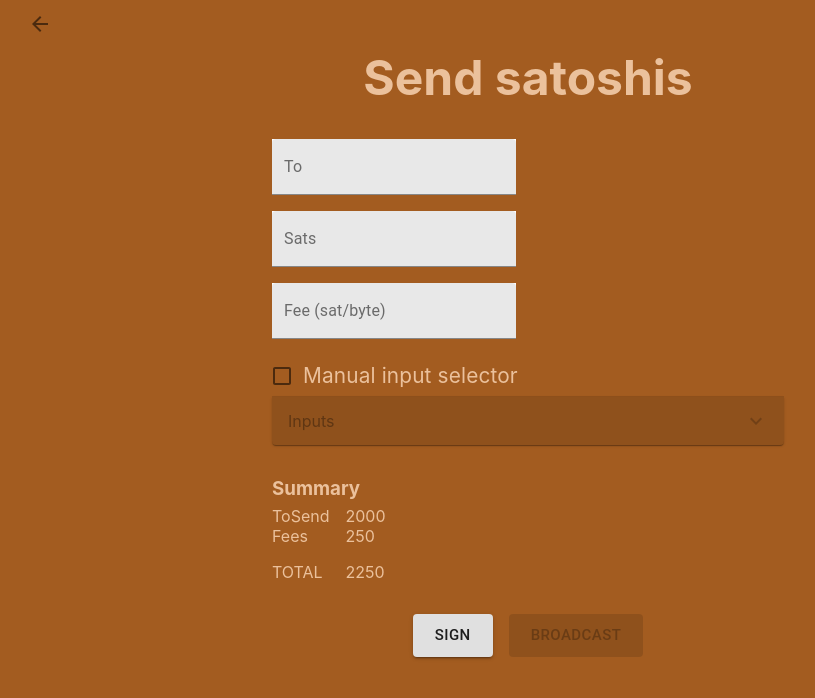
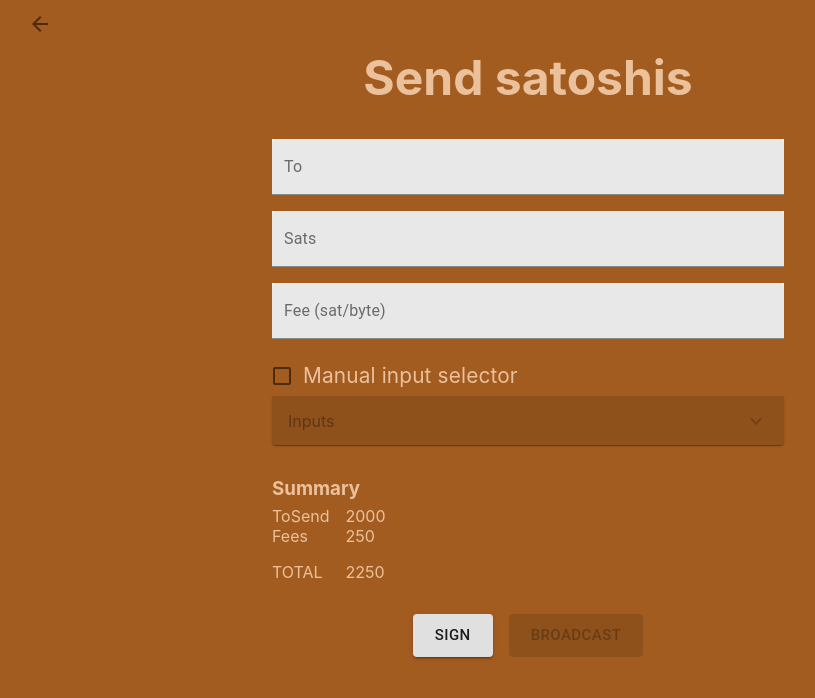
Before and after one commit to bitsai-org/bitsai, a React (Create React App) app: page /send in a window 1280 px wide. Shown: the top 698 px of the page, without its empty margins (112-927 px from the left). Built offline with nearby package versions, Linux system fonts and the light colour scheme.

Commit message:
make TextField width 100%

```diff
--- a/src/views/Send.tsx
+++ b/src/views/Send.tsx
@@ -9,8 +9,9 @@ import Button from '@material-ui/core/Button'
 import AddressInputs from '../components/Send/AddressInputs'
 import Summary from '../components/Send/Summary'
 
-const TextFieldStyled = styled(TextField)`
+const TextField_ = styled(TextField)`
   background-color: white;
+  width: 100%;
 `
 
 const Send = (): JSX.Element => {
@@ -32,19 +33,19 @@ const Send = (): JSX.Element => {
           width="50%"
         >
           <Box>
-            <TextFieldStyled
+            <TextField_
               label="To"
               variant="filled"
             />
           </Box>
           <Box mt="1rem">
-            <TextFieldStyled
+            <TextField_
               label="Sats"
               variant="filled"
             />
           </Box>
           <Box mt="1rem">
-            <TextFieldStyled
+            <TextField_
               label="Fee (sat/byte)"
               variant="filled"
             />
```
